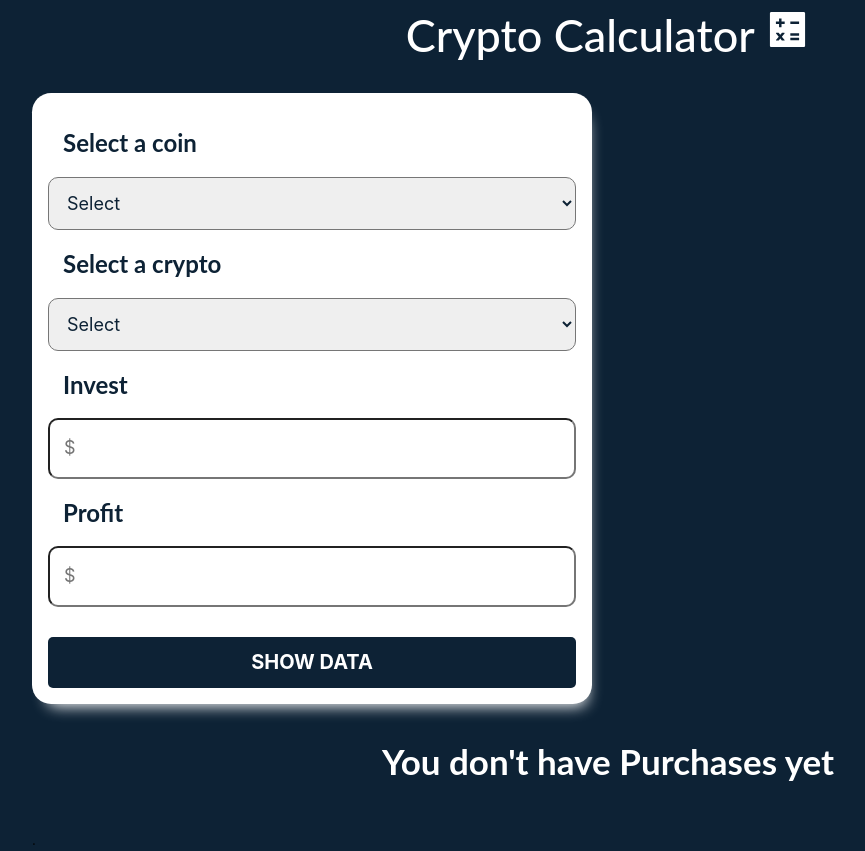
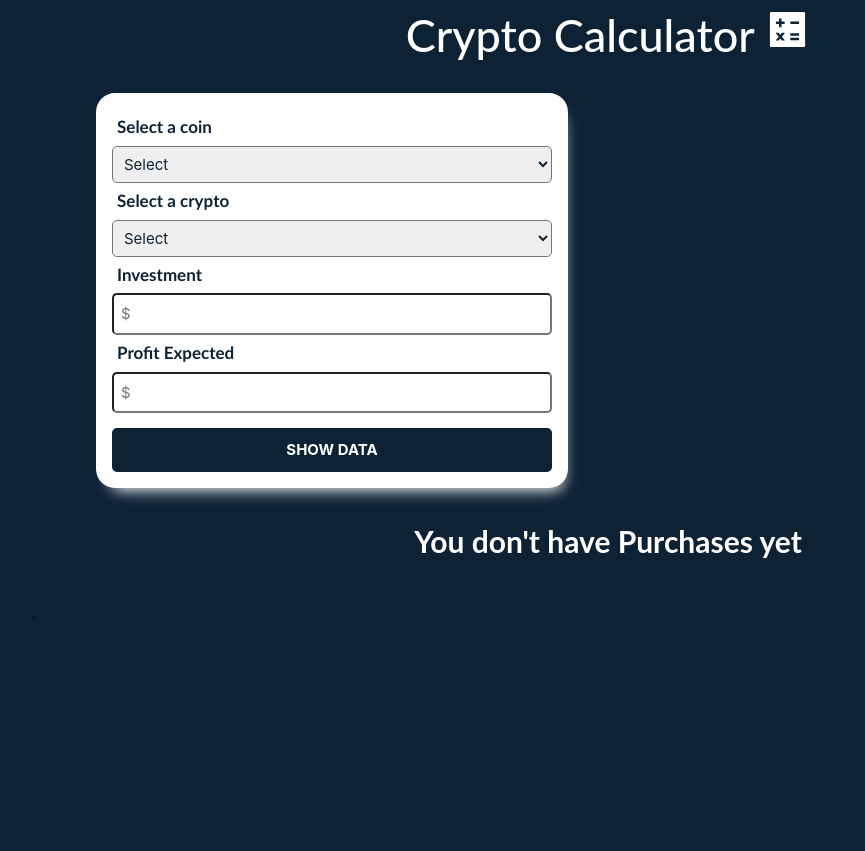
Before and after one commit to alexis691/crypto_calculator, a React (Vite) app: page / in a window 1280 px wide. Shown: the whole page, without its empty margins (32-897 px from the left). After the commit the page ends 800 px from the top, so only its background shows below. Built offline with nearby package versions, Linux system fonts and the light colour scheme.

Commit message:
:art: New styles

```diff
--- a/src/App.jsx
+++ b/src/App.jsx
@@ -10,13 +10,13 @@ import 'antd/dist/antd.css';
 import Buys from './components/Buys'
 
 const Content = styled.div`
-  max-width: 90%;
+  max-width: 80%;
   margin: 0 auto;
-  width: 90%;
+  width: 80%;
   @media (min-width: 992px){
     display: grid;
     grid-template-columns: repeat(2, 1fr);
-    column-gap: 2rem;
+    column-gap: 5rem;
   }
 `
 
--- a/src/components/Buy.jsx
+++ b/src/components/Buy.jsx
@@ -2,7 +2,6 @@ import {React, useState, useEffect} from 'react'
 import styled from '@emotion/styled'
 import {Skeleton } from 'antd';
 import { formatQuantity, dateFormat } from '../helpers'
-import { PresetColorTypes } from 'antd/lib/_util/colors';
 
 const Content = styled.div`
     background-color: #FFF;
@@ -26,7 +25,7 @@ const Content = styled.div`
 `
 
 const Imagen = styled.img`
-    width: 80px;
+    width: 90px;
     margin-left: 25%;
     padding-bottom: 12px;
 `
@@ -34,9 +33,8 @@ const Imagen = styled.img`
 const Delete = styled.input`
     background-color: #0D2235;
     border: none;
-    width: 40%;
+    width: 70%;
     padding: 7px;
-    margin-left: 30%;
     color: #FFF;
     font-weight: 700;
     text-transform: uppercase;
@@ -57,17 +55,15 @@ const PriceBuy = styled.p`
 `
 
 const TextData = styled.p`
-    font-size: 16px;
+    font-size: 17px;
     color: '#0D2235';
     font-weight: 500;
 `
 
 const TextDate = styled.p`
-    font-size: 13px;
+    font-size: 12px;
     color: gray;
     font-weight: 500;
-    text-align: right;
-    margin-right: 4%;
 `
 
 const Table = styled.table`
@@ -76,13 +72,21 @@ const Table = styled.table`
     tr{
         td{
             width: 50%;
+            padding-left: 5%;
         }
     }
 `
 const Profit = styled.div`
-    font-size: 25px;
+    font-size: 21px;
     color: ${props => props.calcProfit > 0? props.calcProfit > props.profit?  '#4d58ec' : '#57df45' : '#ee3434'};
     font-weight: 700;
+`
+
+const Data = styled.p`
+    font-size: 13px;
+    color: gray;
+    font-weight: 500;
+
 `
 
 const Buy = ({buy, deletePurcahse}) => {
@@ -135,29 +139,28 @@ const Buy = ({buy, deletePurcahse}) => {
                                     alt="Crypto Imagen"
                                 />
                             </td>
-                            <td><PriceBuy>Purchase: {formatQuantity(invest, coin)} = {`${cryptoBuy.toFixed(10)} ${crypto}`}</PriceBuy></td>
+                            <td><PriceBuy>{formatQuantity(invest, coin)} <br/>{`${crypto} ${cryptoBuy.toFixed(10)}`}<br/><TextDate>{dateFormat(date)}</TextDate></PriceBuy></td>
                         </tr>
                         <tr>
-                            <td><TextData>Purchase price: {formatQuantity(price, coin)}</TextData></td>
-                            <td><TextData>Current Price: {formatQuantity(currentPrice, coin)}</TextData></td>
+                            <td><TextData>{formatQuantity(price, coin)}<Data>Purchase Price:</Data></TextData></td>
+                            <td><TextData>{formatQuantity(currentPrice, coin)}<Data>Current Price: </Data></TextData></td>
                         </tr>
                         <tr>
-                            <td><TextData>Profit expected: {formatQuantity(profit, coin)}</TextData></td>
-                            <td><TextData>Price to reach: {formatQuantity(future, coin)}</TextData></td>
+                            <td><TextData>{formatQuantity(profit, coin)}<Data>Profit Expected:</Data></TextData></td>
+                            <td><TextData>{formatQuantity(future, coin)}<Data>Price to Reach:</Data></TextData></td>
                         </tr>
                         <tr>
-                            <td colSpan={2}><Profit calcProfit={calcProfit} profit={profit}>Profit: {formatQuantity(calcProfit, coin)}</Profit></td>
-                        </tr>
-                        <tr>
-                            <td colSpan={2}><TextDate>Date: {dateFormat(date)}</TextDate></td>
+                            <td><Profit calcProfit={calcProfit} profit={profit}>Profit: {formatQuantity(calcProfit, coin)}</Profit></td>
+                            <td><Delete
+                                    type='button'
+                                    value='Delete'
+                                    onClick={handleDelete}
+                                />
+                            </td>
                         </tr>
                     </tbody>
                 </Table>
-                <Delete
-                    type='button'
-                    value='Delete'
-                    onClick={handleDelete}
-                />
+
             </Content>
         )}
         </>
--- a/src/components/Buys.jsx
+++ b/src/components/Buys.jsx
@@ -8,7 +8,7 @@ const Content = styled.div`
 
 const Title = styled.h1`
     color: #FFF;
-    font-size: 35px;
+    font-size: 30px;
     font-family: 'Lato', sans-serif;
     font-weight: 700;
     text-align: center;
--- a/src/components/Error.jsx
+++ b/src/components/Error.jsx
@@ -5,8 +5,8 @@ import {AiFillCloseCircle} from 'react-icons/ai'
 const Texto = styled.div`
     background-color: #ee2218;
     color: #FFF;
-    padding: 15px;
-    font-size: 22px;
+    padding: 7px;
+    font-size: 15px;
     text-transform: uppercase;
     font-family: 'Lato', sans-serif;
     font-weight: 700;
--- a/src/components/Form.jsx
+++ b/src/components/Form.jsx
@@ -12,10 +12,10 @@ const InputSubmit = styled.input`
     color: #FFF;
     font-weight: 700;
     text-transform: uppercase;
-    font-size: 20px;
+    font-size: 15px;
     border-radius: 5px;
     transition: background-color .3 ease;
-    margin-top: 30px;
+    margin-top: 15px;
 
     &:hover{
         background-color: #092642;
@@ -26,17 +26,17 @@ const InputSubmit = styled.input`
 const Label = styled.label`
     color: #0D2235;
     display: block; //pasarlo a la siguiente linea
-    font-family: 'Lato', sans-serif;
-    font-size: 24px;
+    font-family: 'Calibri', sans-serif;
+    font-size: 17px;
     font-weight: 700;
-    margin: 15px;
+    margin: 5px;
 `
 
 const Input = styled.input`
     width: 100%;
-    font-size: 18px;
-    padding: 14px;
-    border-radius: 10px;
+    font-size: 15px;
+    padding: 7px;
+    border-radius: 5px;
 `
 
 const Form = ({setPairCoins}) => {
@@ -74,7 +74,7 @@ const Form = ({setPairCoins}) => {
                 <SelectCoin/>
                 <SelectCrypto/>
 
-                <Label>Invest</Label>
+                <Label>Investment</Label>
                 <Input
                     id='invest'
                     type='number'
@@ -82,7 +82,7 @@ const Form = ({setPairCoins}) => {
                     value={invest}
                     onChange={e => setInvest(Number(e.target.value))}
                 />
-                <Label>Profit</Label>
+                <Label>Profit Expected</Label>
                 <Input
                     id='profit'
                     type='number'
--- a/src/components/Result.jsx
+++ b/src/components/Result.jsx
@@ -9,35 +9,35 @@ const Container = styled.div`
     -moz-box-shadow: 5px 12px 15px -10px rgb(255, 255, 255);
     background-color: #FFF;
     border-radius: 1.2rem;
-    font-family: 'Lato', sans-serif;
+    font-family: 'calibri', sans-serif;
     display: flex;
     align-items: center;
     gap: 4rem;
-    padding: 20px;
+    padding: 15px;
     margin-bottom: 15px;
 `
 
 const Imagen = styled.img`
-    display: block;
-    width: 110px;
+    margin-left: 10px;
+    width: 100px;
 `
 
 const Price = styled.p`
-    font-size: 25px;
+    font-size: 22px;
     span{
         font-weight: 700;
     }
 `
 
 const Text = styled.p`
-    font-size: 20px;
+    font-size: 15px;
     span{
         font-weight: 700;
     }
 `
 
 const TextFuture = styled.p`
-    font-size: 25px;
+    font-size: 22px;
     color: #2578DC;
     font-weight: 600;
     span{
@@ -49,14 +49,13 @@ const Buy = styled.input`
     background-color: #27d810;
     border: none;
     width: 100%;
-    padding: 10px;
+    padding: 5px;
     color: #FFF;
     font-weight: 700;
     text-transform: uppercase;
     font-size: 20px;
     border-radius: 5px;
     transition: background-color .3 ease;
-    margin-top: 30px;
 
     &:hover{
         background-color: #3fec28;
@@ -87,7 +86,6 @@ const Result = ({result, makeBuy}) => {
                 <Text>Highest day price: <span>{HIGHDAY}</span></Text>
                 <Text>Lowest day price: <span>{LOWDAY}</span></Text>
                 <Text>Change day: <span>{CHANGEDAY}</span></Text>
-                <Text>Last Update: <span>{LASTUPDATE}</span></Text>
                 <Text>Invest: <span>{formatQuantity(invest, coin)}</span></Text>
                 <Text>Profit expected: <span>{formatQuantity(profit, coin)}</span></Text>
                 <TextFuture>Price to reach: <span>{formatQuantity(future, coin)}</span></TextFuture>
--- a/src/hooks/useSelectCoins.jsx
+++ b/src/hooks/useSelectCoins.jsx
@@ -4,17 +4,17 @@ import styled from '@emotion/styled'
 const Label = styled.label`
     color: #0D2235;
     display: block; //pasarlo a la siguiente linea
-    font-family: 'Lato', sans-serif;
-    font-size: 24px;
+    font-family: 'calibri', sans-serif;
+    font-size: 17px;
     font-weight: 700;
-    margin: 15px;
+    margin: 5px;
 `
 
 const Select = styled.select`
     width: 100%;
-    font-size: 18px;
-    padding: 14px;
-    border-radius: 10px;
+    font-size: 15px;
+    padding: 7px;
+    border-radius: 5px;
 `
 
 const useSelectCoins = (label, options) => {
```
